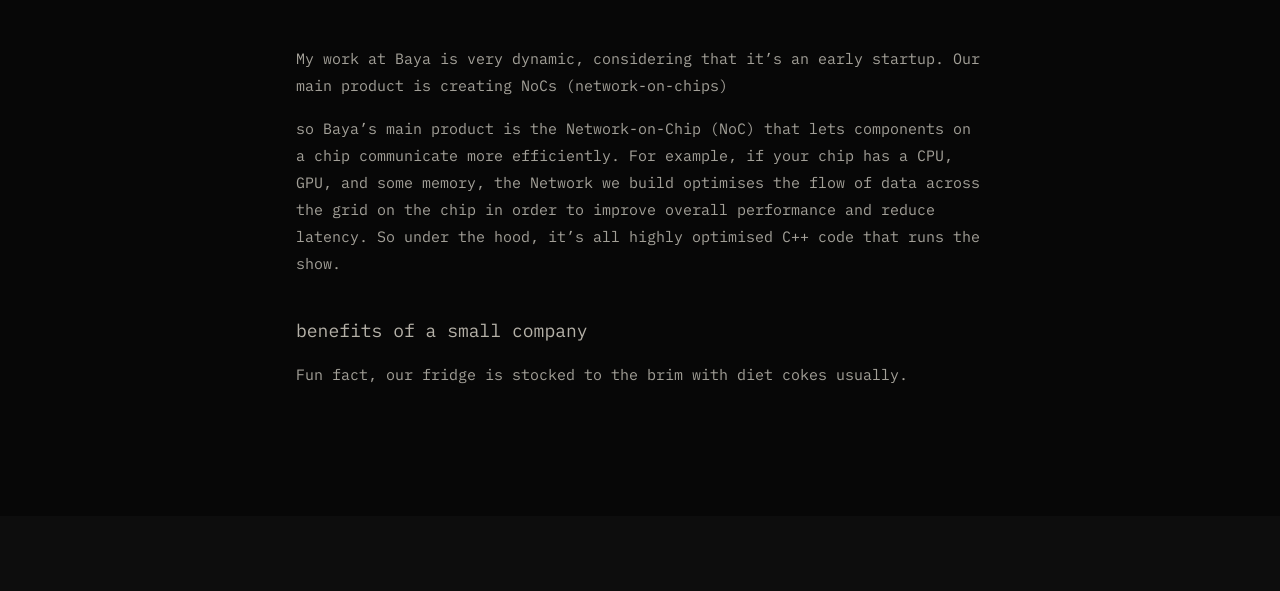
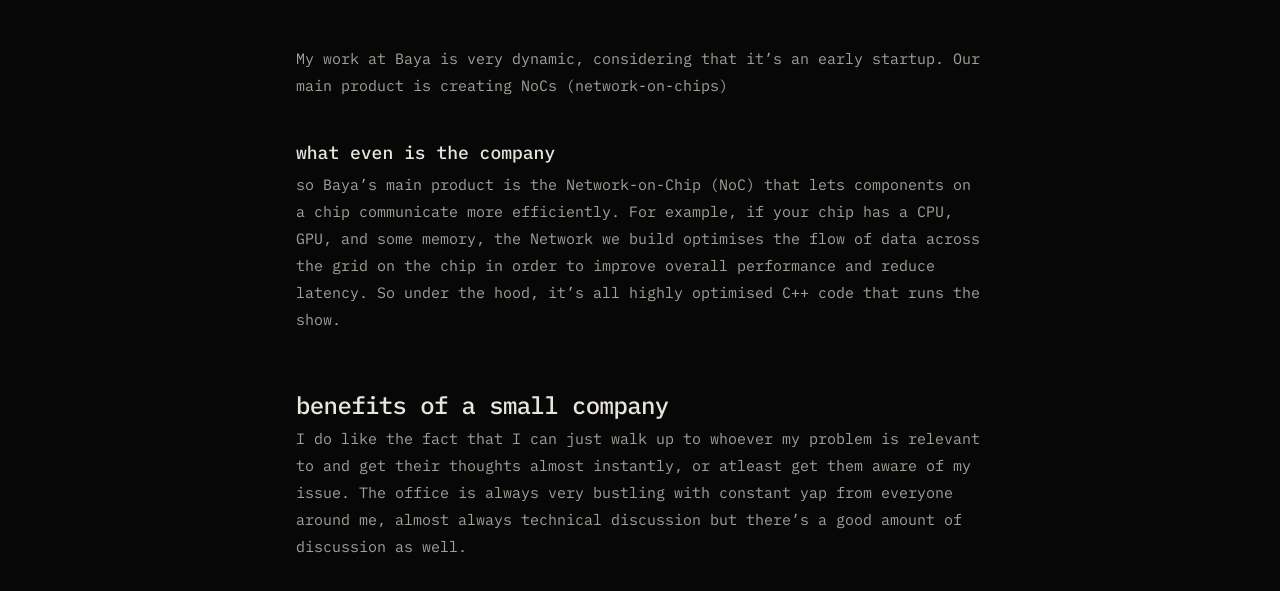
Before and after one commit to soupologist/soupologist.com, an Astro site: page /work/baya-systems in a window 1280 px wide. Shown: the part 341-932 px from the top of the page. Before the commit the page ends 857 px from the top, so only its background shows below. Built offline with nearby package versions, Linux system fonts and the light colour scheme; Astro itself is replaced by a stand-in of ours.

Commit message:
updated the way headings look

```diff
--- a/src/components/mdx/H1.astro
+++ b/src/components/mdx/H1.astro
@@ -2,7 +2,7 @@
 ---
 
 <h1
-  class="text-3xl sm:text-4xl font-head text-(--text)2 mb-5 tracking-tight leading-[0.98] max-w-[72ch]"
+  class="text-3xl sm:text-4xl font-head text-foreground mb-5 tracking-tight leading-[0.98] max-w-[72ch]"
   {...Astro.props}
 >
   <slot />
--- a/src/content/work/baya-systems.md
+++ b/src/content/work/baya-systems.md
@@ -10,8 +10,10 @@
 
 My work at Baya is very dynamic, considering that it's an early startup. Our main product is creating NoCs (network-on-chips)
 
+### what even is the company
+
 so Baya's main product is the Network-on-Chip (NoC) that lets components on a chip communicate more efficiently. For example, if your chip has a CPU, GPU, and some memory, the Network we build optimises the flow of data across the grid on the chip in order to improve overall performance and reduce latency. So under the hood, it's all highly optimised C++ code that runs the show.
 
 ## benefits of a small company
 
-Fun fact, our fridge is stocked to the brim with diet cokes usually.
+I do like the fact that I can just walk up to whoever my problem is relevant to and get their thoughts almost instantly, or atleast get them aware of my issue. The office is always very bustling with constant yap from everyone around me, almost always technical discussion but there's a good amount of discussion as well.
--- a/src/pages/work/[slug].astro
+++ b/src/pages/work/[slug].astro
@@ -22,8 +22,11 @@
   "[&_a]:underline [&_a]:underline-offset-4 [&_a:hover]:text-(--accent)",
   "[&_ul]:list-disc [&_ul]:space-y-1.5 [&_ul]:pl-5 [&_ol]:list-decimal [&_ol]:space-y-1.5 [&_ol]:pl-5",
   "[&_li::marker]:text-(--muted)",
-  "[&_h2]:pt-6 [&_h2]:text-lg [&_h2]:text-(--text)",
-  "[&_h3]:pt-4 [&_h3]:text-(--text)",
+  // headings sit closer to what follows than to what came before, and step
+  // up in size and brightness from the body so they read as headings
+  "[&_h2]:mt-14! [&_h2]:mb-1! [&_h2]:text-xl [&_h2]:font-medium [&_h2]:tracking-tight [&_h2]:text-foreground md:[&_h2]:text-2xl",
+  "[&_h3]:mt-10! [&_h3]:mb-1! [&_h3]:text-base [&_h3]:font-medium [&_h3]:text-foreground md:[&_h3]:text-lg",
+  "[&>:first-child]:mt-0!",
   "[&_img]:my-6 [&_img]:rounded-md [&_img]:border [&_img]:border-(--border)",
   "[&_code]:text-[0.9em] [&_code]:text-(--accent)",
 ].join(" ");
--- a/src/pages/work/index.astro
+++ b/src/pages/work/index.astro
@@ -13,7 +13,7 @@
 <BaseLayout title="work">
   <main class="min-h-screen bg-[#070707] text-foreground">
     <article class="mx-auto max-w-3xl px-6 pb-32 pt-36 md:px-10 md:pt-44">
-      <h1 class="mb-16 text-3xl tracking-tight sm:text-8xl">w*rk</h1>
+      <h1 class="mb-16 text-6xl tracking-loose sm:text-8xl">w*rk</h1>
 
       {/* timeline — the rail is the list's left border, dots sit on it */}
       <ol class="ml-1.5 border-l border-(--border)">
```
